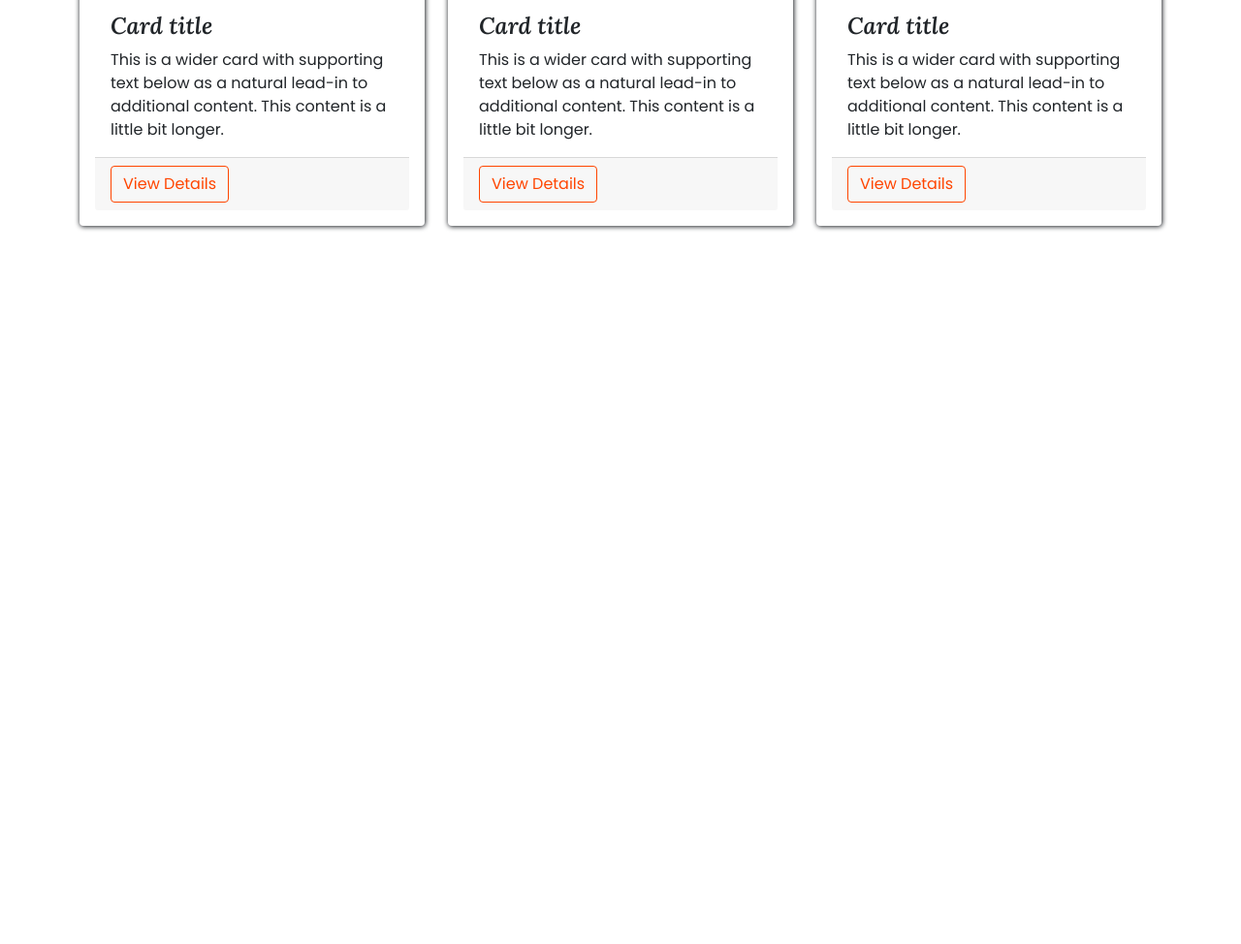
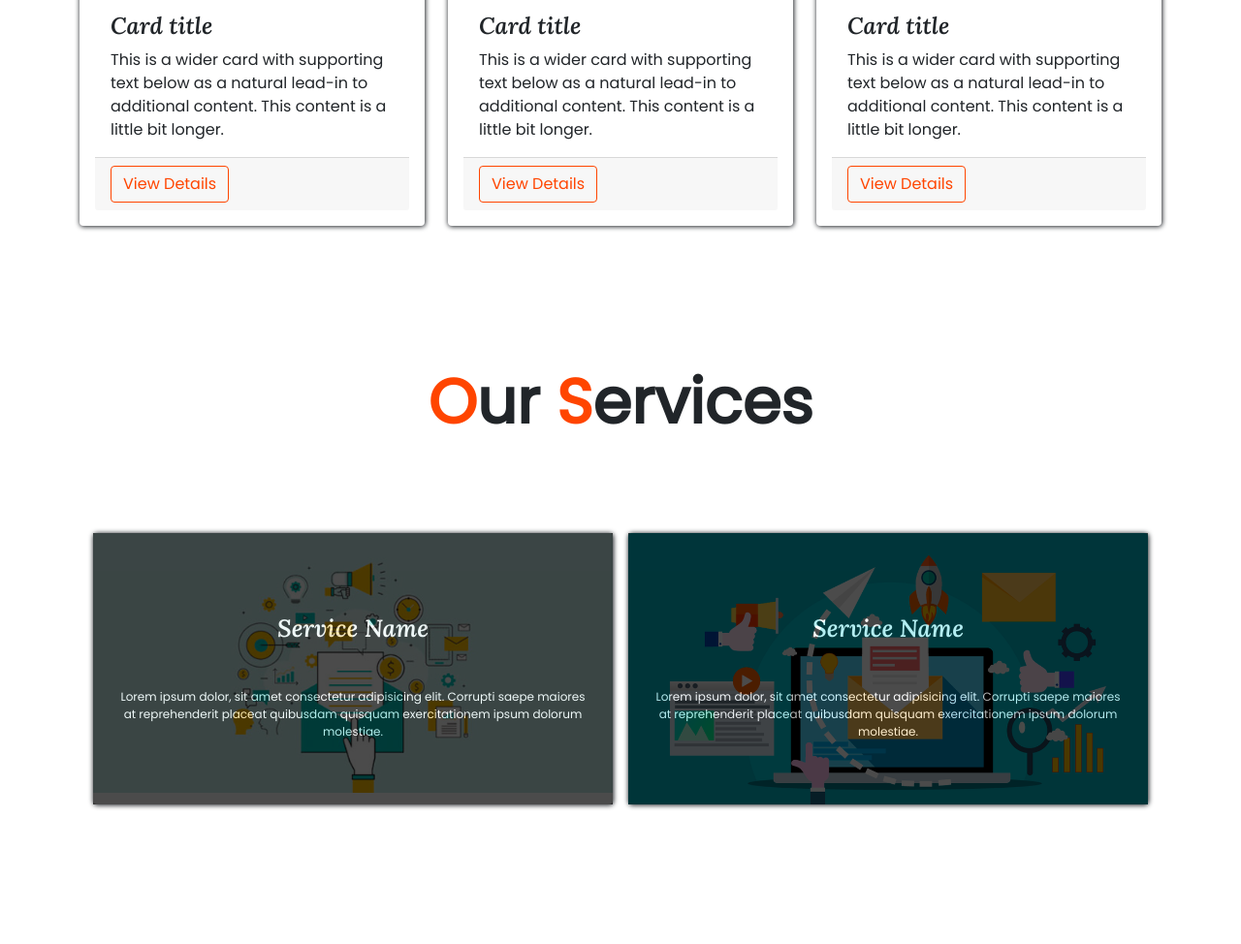
Before and after one commit to sharminsultana013/unitech_demo_1, a plain HTML site: page index.html in a window 1280 px wide. Shown: the part 2460-3434 px from the top of the page at 97% size. Before the commit the page ends 2741 px from the top, so only its background shows below. Drawn offline with nearby package versions, Linux system fonts and the light colour scheme; files whose address does not match are found by name.

Commit message:
fourth commit

```diff
--- a/index.html
+++ b/index.html
@@ -17,7 +17,7 @@
 
   <!-- navbar -->
   <section id="menubar">
-    <nav class="navbar navbar-expand-lg navbar-light fixed-top"  id="navbar">
+    <nav class="navbar navbar-expand-lg navbar-light fixed-top" id="navbar">
       <div class="container-fluid">
         <a class="navbar-brand" href="#"
           style="padding-left: 2em; font-size: 30px; color: white;"><span>U</span>nitech<span>L</span>abel</a>
@@ -37,7 +37,7 @@
               <a class="nav-link active" style="color: white;" aria-current="page" href="#products">Products</a>
             </li>
             <li class="nav-item">
-              <a class="nav-link active" style="color: white;" aria-current="page" href="#">Services</a>
+              <a class="nav-link active" style="color: white;" aria-current="page" href="#services">Services</a>
             </li>
             <li class="nav-item">
               <a class="nav-link active" style="color: white;" aria-current="page" href="#">Gallery</a>
@@ -110,7 +110,11 @@
         <div class="col-lg-6">
           <div class="aboutText">
             <h1>Lorem Ipsum Dolor</h1>
-            <p class="my-4 mb-5">Lorem ipsum, dolor sit amet consectetur adipisicing elit. Rerum voluptates nesciunt saepe aut autem id architecto numquam iusto non deleniti vitae, nihil exercitationem dolores cum. Dolor ab sapiente recusandae possimus? Lorem ipsum, dolor sit amet consectetur adipisicing elit. Rerum voluptates nesciunt saepe aut autem id architecto numquam iusto non deleniti vitae, nihil exercitationem dolores cum. Dolor ab sapiente recusandae possimus?</p>
+            <p class="my-4 mb-5">Lorem ipsum, dolor sit amet consectetur adipisicing elit. Rerum voluptates nesciunt
+              saepe aut autem id architecto numquam iusto non deleniti vitae, nihil exercitationem dolores cum. Dolor ab
+              sapiente recusandae possimus? Lorem ipsum, dolor sit amet consectetur adipisicing elit. Rerum voluptates
+              nesciunt saepe aut autem id architecto numquam iusto non deleniti vitae, nihil exercitationem dolores cum.
+              Dolor ab sapiente recusandae possimus?</p>
 
             <button type="button" class="aboutBtn btn mb-5" style="border: 1px solid orangered">Learn More</button>
           </div>
@@ -133,7 +137,8 @@
             <img src="products/1.jpg" width="100%" height="320vh" class="card-img-top" alt="...">
             <div class="card-body">
               <h5 class="card-title">Card title</h5>
-              <p class="card-text">This is a wider card with supporting text below as a natural lead-in to additional content. This content is a little bit longer.</p>
+              <p class="card-text">This is a wider card with supporting text below as a natural lead-in to additional
+                content. This content is a little bit longer.</p>
             </div>
             <div class="card-footer">
               <button class="btn productBtn" type="button">View Details</button>
@@ -145,7 +150,8 @@
             <img src="products/2.jpg" width="100%" height="320vh" class="card-img-top" alt="...">
             <div class="card-body">
               <h5 class="card-title">Card title</h5>
-              <p class="card-text">This is a wider card with supporting text below as a natural lead-in to additional content. This content is a little bit longer.</p>
+              <p class="card-text">This is a wider card with supporting text below as a natural lead-in to additional
+                content. This content is a little bit longer.</p>
             </div>
             <div class="card-footer">
               <button class="btn productBtn" type="button">View Details</button>
@@ -157,7 +163,8 @@
             <img src="products/3.jpg" width="100%" height="320vh" class="card-img-top" alt="...">
             <div class="card-body">
               <h5 class="card-title">Card title</h5>
-              <p class="card-text">This is a wider card with supporting text below as a natural lead-in to additional content. This content is a little bit longer.</p>
+              <p class="card-text">This is a wider card with supporting text below as a natural lead-in to additional
+                content. This content is a little bit longer.</p>
             </div>
             <div class="card-footer">
               <button class="btn productBtn" type="button">View Details</button>
@@ -169,7 +176,8 @@
             <img src="products/4.jpg" width="100%" height="320vh" class="card-img-top" alt="...">
             <div class="card-body">
               <h5 class="card-title">Card title</h5>
-              <p class="card-text">This is a wider card with supporting text below as a natural lead-in to additional content. This content is a little bit longer.</p>
+              <p class="card-text">This is a wider card with supporting text below as a natural lead-in to additional
+                content. This content is a little bit longer.</p>
             </div>
             <div class="card-footer">
               <button class="btn productBtn" type="button">View Details</button>
@@ -181,7 +189,8 @@
             <img src="products/5.jpg" width="100%" height="320vh" class="card-img-top" alt="...">
             <div class="card-body">
               <h5 class="card-title">Card title</h5>
-              <p class="card-text">This is a wider card with supporting text below as a natural lead-in to additional content. This content is a little bit longer.</p>
+              <p class="card-text">This is a wider card with supporting text below as a natural lead-in to additional
+                content. This content is a little bit longer.</p>
             </div>
             <div class="card-footer">
               <button class="btn productBtn" type="button">View Details</button>
@@ -193,21 +202,44 @@
             <img src="products/6.jpg" width="100%" height="320vh" class="card-img-top" alt="...">
             <div class="card-body">
               <h5 class="card-title">Card title</h5>
-              <p class="card-text">This is a wider card with supporting text below as a natural lead-in to additional content. This content is a little bit longer.</p>
+              <p class="card-text">This is a wider card with supporting text below as a natural lead-in to additional
+                content. This content is a little bit longer.</p>
             </div>
             <div class="card-footer">
               <button class="btn productBtn" type="button">View Details</button>
             </div>
           </div>
         </div>
-
-
       </div>
     </div>
   </section>
 
   <!-- Our Services -->
-
+  <section id="services" class="p-5">
+    <h1 class="aboutTitle text-center my-5"><span>O</span>ur <span>S</span>ervices</h1>
+    <div class="service p-5 my-5">
+      <div class="row row-cols-1 row-cols-md-2 g-3">
+        <div class="col">
+          <div class="card h-100">
+            <img src="service/1.jpg" class="card-img-top serviceImg" alt="...">
+            <div class="serviceTextDiv">
+              <p class="serviceTitle">Service Name</p>
+              <p class="serviceText">Lorem ipsum dolor, sit amet consectetur adipisicing elit. Corrupti saepe maiores at reprehenderit placeat quibusdam quisquam exercitationem ipsum dolorum molestiae.</p>
+            </div>
+          </div>
+        </div>
+        <div class="col">
+          <div class="card h-100">
+            <img src="service/2.png" class="card-img-top serviceImg" alt="...">
+            <div class="serviceTextDiv">
+              <p class="serviceTitle">Service Name</p>
+              <p class="serviceText">Lorem ipsum dolor, sit amet consectetur adipisicing elit. Corrupti saepe maiores at reprehenderit placeat quibusdam quisquam exercitationem ipsum dolorum molestiae.</p>
+            </div>
+          </div>
+        </div>
+      </div>
+    </div>
+  </section>
 
 
 
--- a/style.css
+++ b/style.css
@@ -97,7 +97,7 @@ span{
 .productBtn{
     border: 1px solid orangered;
     color: orangered;
-    transition: background-color 1s ease-in-out;
+    transition: background-color .5s ease-in-out;
 }
 
 .productBtn:hover{
@@ -110,3 +110,35 @@ span{
     font-weight: bold;
     font-size: 1.5em;
 }
+
+/* services */
+
+.serviceTextDiv{
+    position: absolute;
+    background-color: black;
+    height: 100%;
+    width: 100%;
+    opacity: .7;
+    /* display: none; */
+}
+
+.serviceTitle{
+    font-family: 'Lora', serif;
+    font-size: 25px;
+    color: white;
+    text-align: center;
+    margin-top: 15%;
+}
+
+.serviceText{
+    text-align: center;
+    color: white;
+    font-size: 12px;
+    padding: 5%;
+    transition: transform 1s ease-in-out;
+    /* transition: opacity 5s ease-in-out; */
+}
+
+.serviceTextDiv:hover .serviceText{
+    transform: scale(1.1);
+}
```
Also changed, not shown: service/1.jpg (added), service/2.png (added), service/3.jpg (added), service/4.jpg (added).
